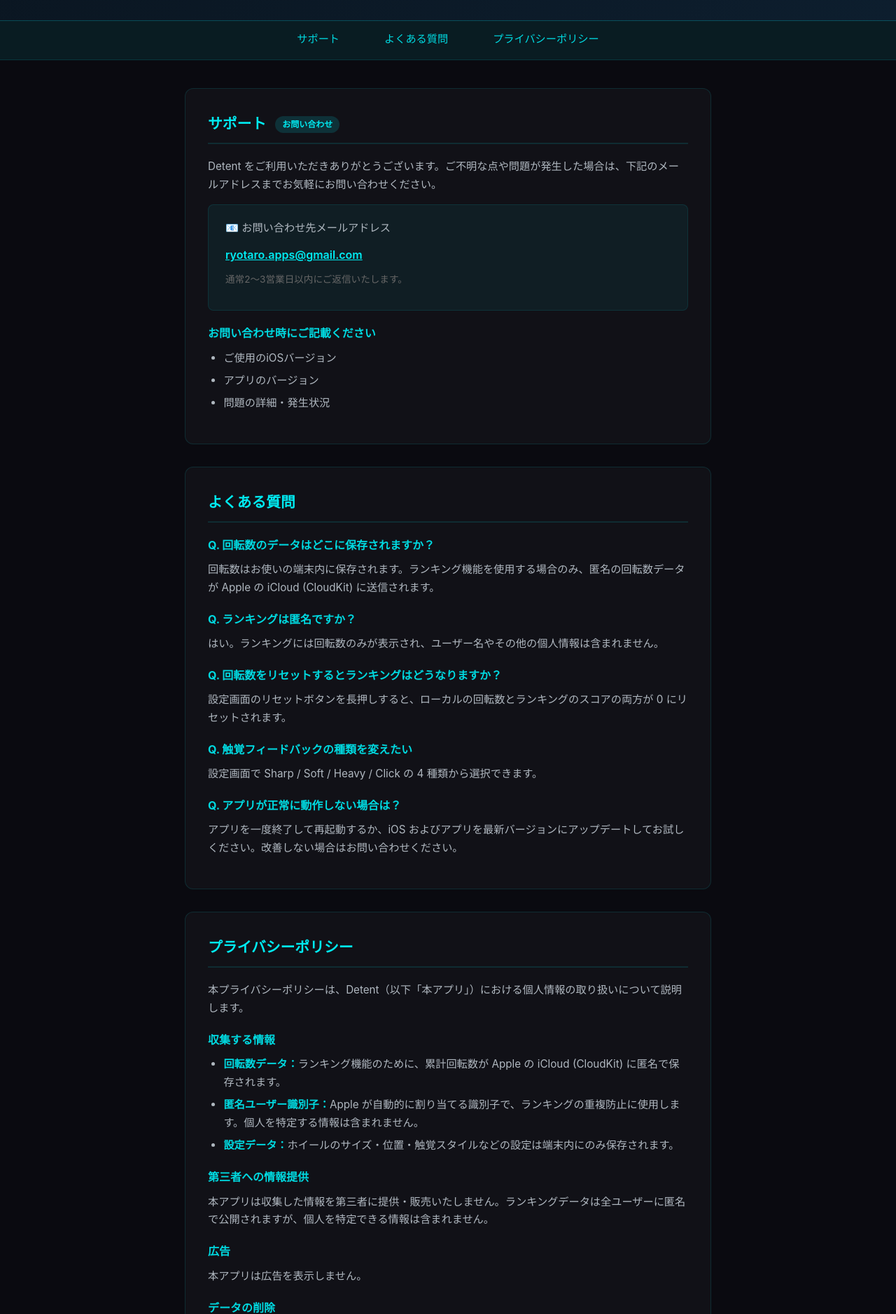
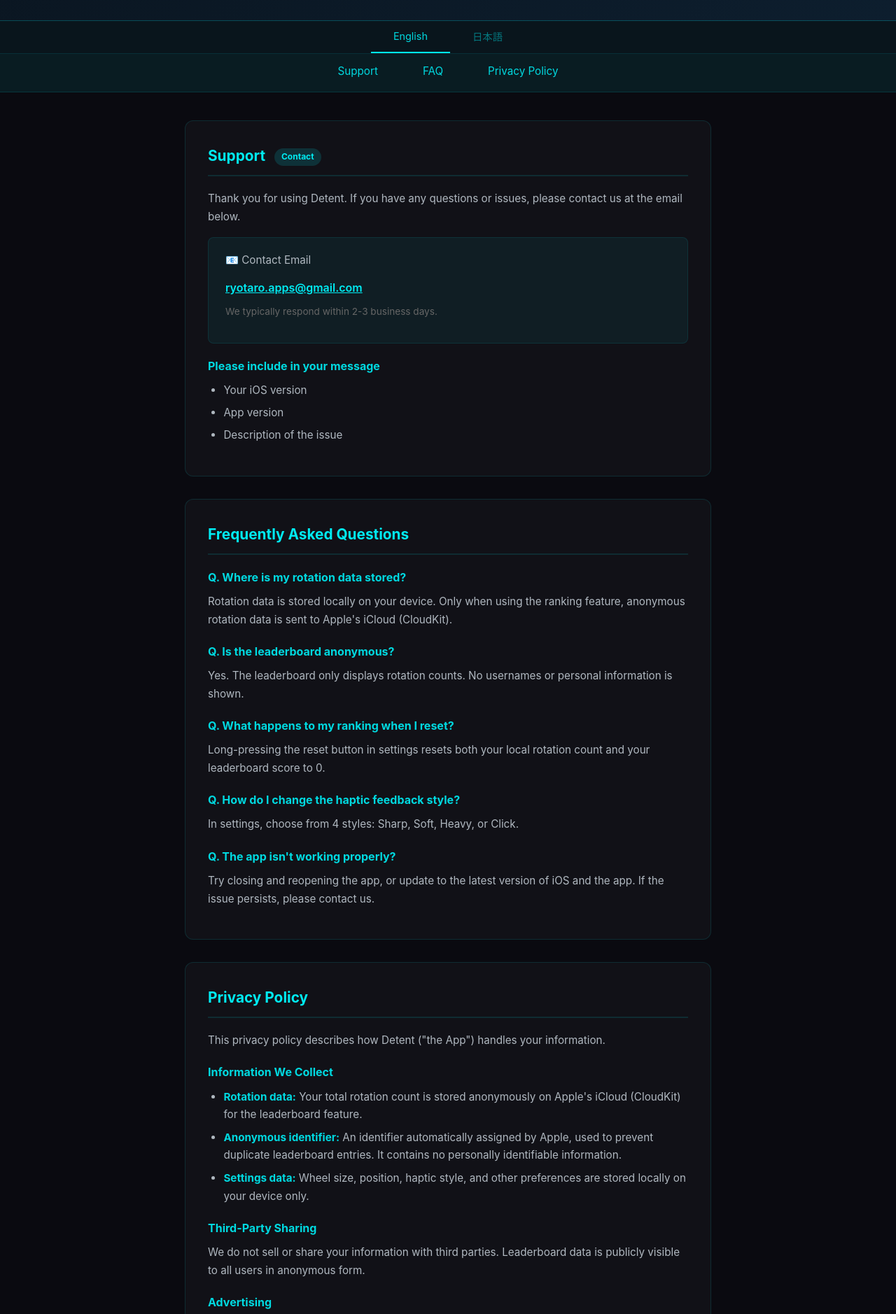
Before and after one commit to tarochi94/detent-privacy, a plain HTML site: page index.html in a window 1280 px wide. Shown: the part 226-2104 px from the top of the page at 70% size. Drawn offline with Linux system fonts and the light colour scheme.

Commit message:
Add EN/JA language switch, English as default

```diff
--- a/index.html
+++ b/index.html
@@ -1,9 +1,9 @@
 <!DOCTYPE html>
-<html lang="ja">
+<html lang="en">
 <head>
   <meta charset="UTF-8">
   <meta name="viewport" content="width=device-width, initial-scale=1.0">
-  <title>Detent - サポート & プライバシーポリシー</title>
+  <title>Detent - Support & Privacy Policy</title>
   <style>
     * { margin: 0; padding: 0; box-sizing: border-box; }
     body {
@@ -22,6 +22,28 @@
     header .icon { font-size: 3rem; margin-bottom: 0.5rem; color: #00ebf2; }
     header h1 { font-size: 2rem; font-weight: 700; margin-bottom: 0.25rem; color: #00ebf2; }
     header p { font-size: 1rem; opacity: 0.65; }
+    .lang-switch {
+      display: flex;
+      justify-content: center;
+      gap: 0;
+      background: rgba(0, 235, 242, 0.05);
+      border-bottom: 1px solid rgba(0, 235, 242, 0.12);
+    }
+    .lang-switch button {
+      background: none;
+      border: none;
+      color: #00d9e0;
+      padding: 0.7rem 2rem;
+      font-size: 0.9rem;
+      cursor: pointer;
+      border-bottom: 2px solid transparent;
+      font-family: inherit;
+      opacity: 0.5;
+    }
+    .lang-switch button.active {
+      opacity: 1;
+      border-bottom-color: #00ebf2;
+    }
     nav {
       background: rgba(0, 235, 242, 0.08);
       display: flex;
@@ -88,6 +110,8 @@
       font-size: 0.85rem;
     }
     strong { color: #00d9e0; }
+    .lang { display: none; }
+    .lang.active { display: block; }
   </style>
 </head>
 <body>
@@ -98,15 +122,98 @@
   <p>Fidget Wheel</p>
 </header>
 
+<div class="lang-switch">
+  <button id="btn-en" class="active" onclick="switchLang('en')">English</button>
+  <button id="btn-ja" onclick="switchLang('ja')">日本語</button>
+</div>
+
+<!-- ===== ENGLISH ===== -->
+<div id="lang-en" class="lang active">
 <nav>
-  <a href="#support">サポート</a>
-  <a href="#faq">よくある質問</a>
-  <a href="#privacy">プライバシーポリシー</a>
+  <a href="#support-en">Support</a>
+  <a href="#faq-en">FAQ</a>
+  <a href="#privacy-en">Privacy Policy</a>
 </nav>
 
 <div class="container">
+  <section id="support-en">
+    <h2>Support <span class="badge">Contact</span></h2>
+    <p>Thank you for using Detent. If you have any questions or issues, please contact us at the email below.</p>
+    <div class="contact-box">
+      <p>&#128231; Contact Email</p>
+      <a href="mailto:ryotaro.apps&#64;gmail.com">ryotaro.apps&#64;gmail.com</a>
+      <p style="margin-top:0.6rem; font-size:0.85rem; color:#666;">We typically respond within 2-3 business days.</p>
+    </div>
+    <h3>Please include in your message</h3>
+    <ul>
+      <li>Your iOS version</li>
+      <li>App version</li>
+      <li>Description of the issue</li>
+    </ul>
+  </section>
 
-  <section id="support">
+  <section id="faq-en">
+    <h2>Frequently Asked Questions</h2>
+    <h3>Q. Where is my rotation data stored?</h3>
+    <p>Rotation data is stored locally on your device. Only when using the ranking feature, anonymous rotation data is sent to Apple's iCloud (CloudKit).</p>
+
+    <h3>Q. Is the leaderboard anonymous?</h3>
+    <p>Yes. The leaderboard only displays rotation counts. No usernames or personal information is shown.</p>
+
+    <h3>Q. What happens to my ranking when I reset?</h3>
+    <p>Long-pressing the reset button in settings resets both your local rotation count and your leaderboard score to 0.</p>
+
+    <h3>Q. How do I change the haptic feedback style?</h3>
+    <p>In settings, choose from 4 styles: Sharp, Soft, Heavy, or Click.</p>
+
+    <h3>Q. The app isn't working properly?</h3>
+    <p>Try closing and reopening the app, or update to the latest version of iOS and the app. If the issue persists, please contact us.</p>
+  </section>
+
+  <section id="privacy-en">
+    <h2>Privacy Policy</h2>
+    <p>This privacy policy describes how Detent ("the App") handles your information.</p>
+
+    <h3>Information We Collect</h3>
+    <ul>
+      <li><strong>Rotation data:</strong> Your total rotation count is stored anonymously on Apple's iCloud (CloudKit) for the leaderboard feature.</li>
+      <li><strong>Anonymous identifier:</strong> An identifier automatically assigned by Apple, used to prevent duplicate leaderboard entries. It contains no personally identifiable information.</li>
+      <li><strong>Settings data:</strong> Wheel size, position, haptic style, and other preferences are stored locally on your device only.</li>
+    </ul>
+
+    <h3>Third-Party Sharing</h3>
+    <p>We do not sell or share your information with third parties. Leaderboard data is publicly visible to all users in anonymous form.</p>
+
+    <h3>Advertising</h3>
+    <p>This app does not display ads.</p>
+
+    <h3>Data Deletion</h3>
+    <p>You can reset your leaderboard score to 0 using the reset button in the app. Deleting the app removes all locally stored settings.</p>
+
+    <h3>Children's Privacy</h3>
+    <p>This app is intended for all ages and does not knowingly collect personal information from children under 13.</p>
+
+    <h3>Changes to This Policy</h3>
+    <p>This policy may be updated as needed. Changes will be posted on this page.</p>
+
+    <h3>Contact</h3>
+    <p>For privacy-related questions, email <a href="mailto:ryotaro.apps&#64;gmail.com" style="color:#00d9e0;">ryotaro.apps&#64;gmail.com</a>.</p>
+
+    <p style="margin-top:1.5rem; font-size:0.85rem; color:#555;">Last updated: April 19, 2026</p>
+  </section>
+</div>
+</div>
+
+<!-- ===== JAPANESE ===== -->
+<div id="lang-ja" class="lang">
+<nav>
+  <a href="#support-ja">サポート</a>
+  <a href="#faq-ja">よくある質問</a>
+  <a href="#privacy-ja">プライバシーポリシー</a>
+</nav>
+
+<div class="container">
+  <section id="support-ja">
     <h2>サポート <span class="badge">お問い合わせ</span></h2>
     <p>Detent をご利用いただきありがとうございます。ご不明な点や問題が発生した場合は、下記のメールアドレスまでお気軽にお問い合わせください。</p>
     <div class="contact-box">
@@ -122,7 +229,7 @@
     </ul>
   </section>
 
-  <section id="faq">
+  <section id="faq-ja">
     <h2>よくある質問</h2>
     <h3>Q. 回転数のデータはどこに保存されますか？</h3>
     <p>回転数はお使いの端末内に保存されます。ランキング機能を使用する場合のみ、匿名の回転数データが Apple の iCloud (CloudKit) に送信されます。</p>
@@ -140,7 +247,7 @@
     <p>アプリを一度終了して再起動するか、iOS およびアプリを最新バージョンにアップデートしてお試しください。改善しない場合はお問い合わせください。</p>
   </section>
 
-  <section id="privacy">
+  <section id="privacy-ja">
     <h2>プライバシーポリシー</h2>
     <p>本プライバシーポリシーは、Detent（以下「本アプリ」）における個人情報の取り扱いについて説明します。</p>
 
@@ -171,12 +278,24 @@
 
     <p style="margin-top:1.5rem; font-size:0.85rem; color:#555;">最終更新日：2026年4月19日</p>
   </section>
-
+</div>
 </div>
 
 <footer>
   <p>&copy; 2026 Detent. All rights reserved.</p>
 </footer>
 
+<script>
+function switchLang(lang) {
+  document.querySelectorAll('.lang').forEach(el => el.classList.remove('active'));
+  document.querySelectorAll('.lang-switch button').forEach(el => el.classList.remove('active'));
+  document.getElementById('lang-' + lang).classList.add('active');
+  document.getElementById('btn-' + lang).classList.add('active');
+  document.documentElement.lang = lang === 'ja' ? 'ja' : 'en';
+}
+// Auto-detect
+if (navigator.language.startsWith('ja')) switchLang('ja');
+</script>
+
 </body>
 </html>
```
